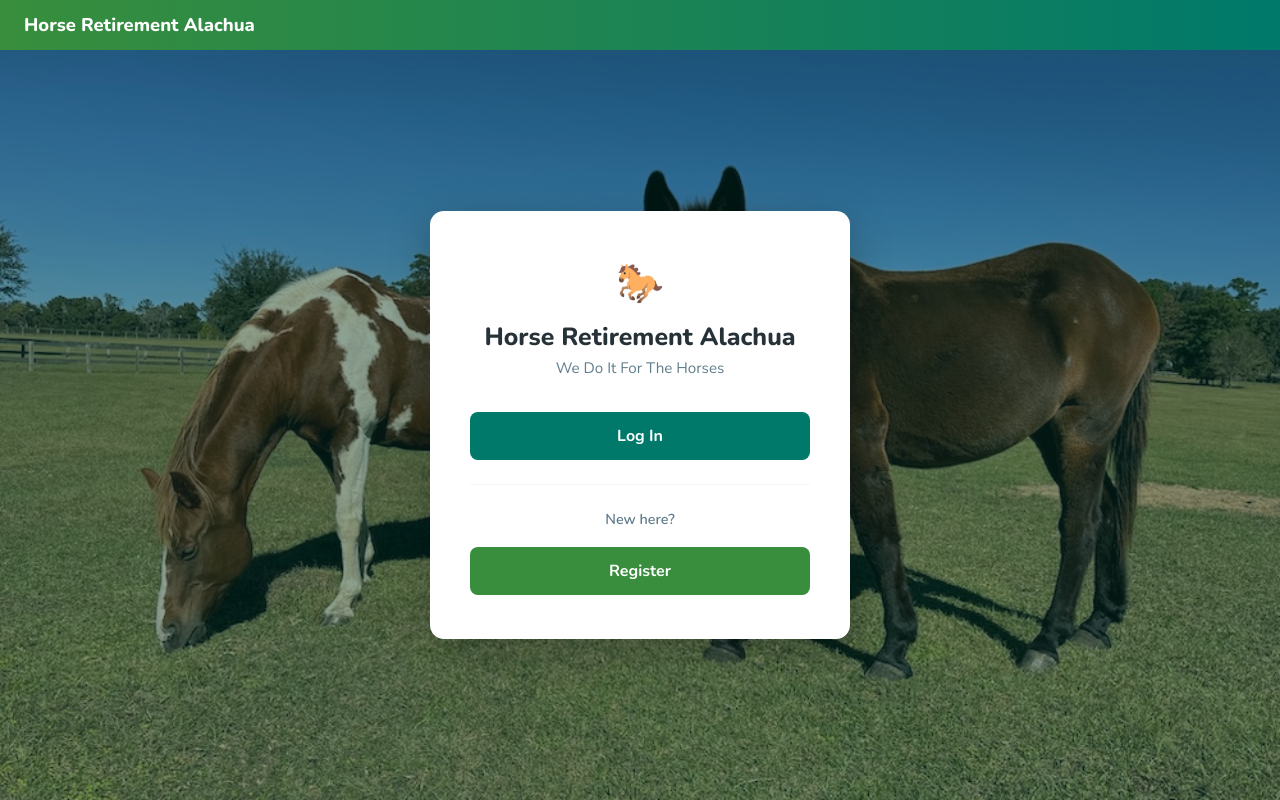
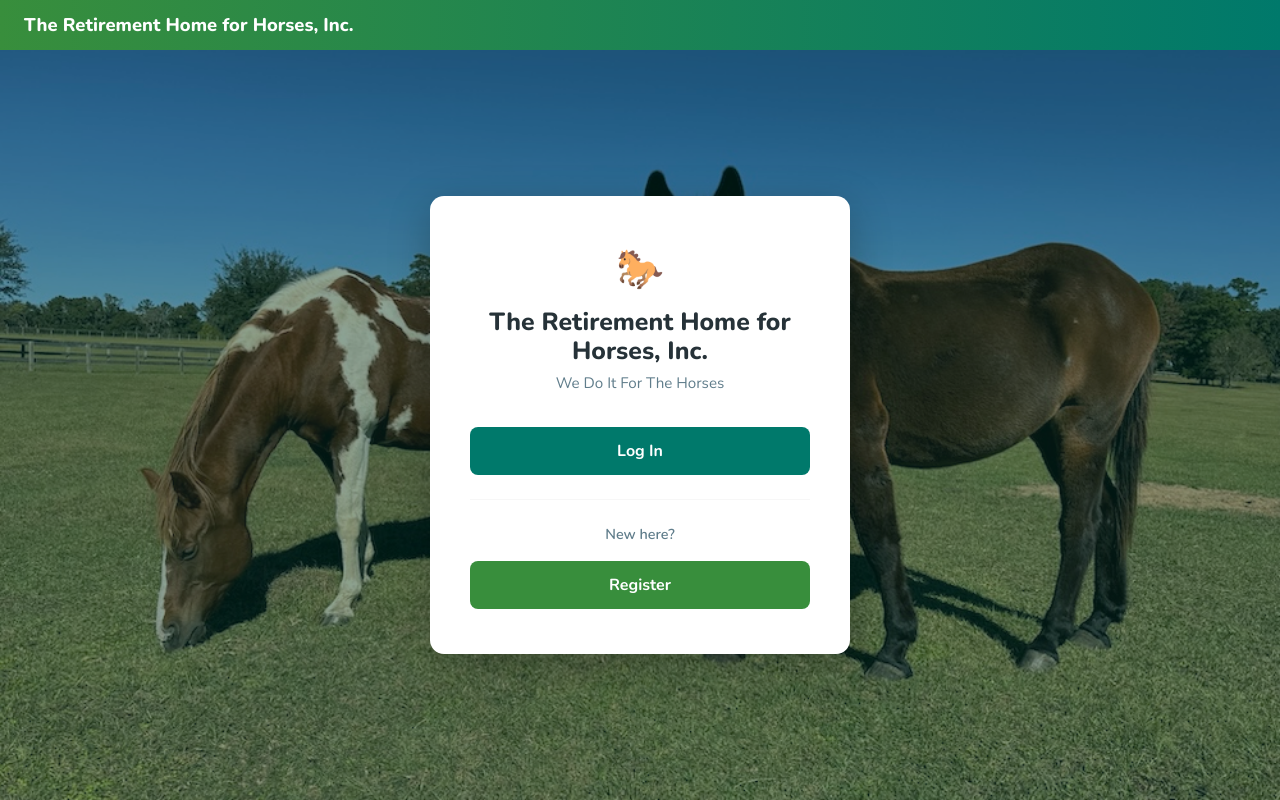
Before and after one commit to almeidaLuisa/Horse_Retirement_Alachua, a plain HTML site: page frontend/home_page.html in a window 1280 px wide. Drawn offline with nearby package versions, Linux system fonts and the light colour scheme.

Commit message:
fixed name on home page

```diff
--- a/frontend/home_page.html
+++ b/frontend/home_page.html
@@ -1,11 +1,11 @@
-<!-- Home / Login landing page for Horse Retirement Alachua -->
+<!-- Home / Login landing page for The Retirement Home for Horses, Inc. -->
 
 <!doctype html>
 <html lang="en">
   <head>
     <meta charset="utf-8" />
     <meta name="viewport" content="width=device-width, initial-scale=1" />
-    <title>Horse Retirement Alachua</title>
+    <title>The Retirement Home for Horses, Inc.</title>
 
     <link href="https://cdn.jsdelivr.net/npm/bootstrap@5.3.2/dist/css/bootstrap.min.css" rel="stylesheet"/>
     <link href="https://fonts.googleapis.com/css2?family=Nunito:wght@400;600;700;800&display=swap" rel="stylesheet"/>
@@ -141,14 +141,14 @@
 
     <!-- Top bar -->
     <div class="top-bar">
-      <span class="brand">Horse Retirement Alachua</span>
+      <span class="brand">The Retirement Home for Horses, Inc.</span>
     </div>
 
     <!-- Full-screen hero with centered card -->
     <div class="hero-bg">
       <div class="login-card">
         <div class="horse-icon">&#x1F40E;</div>
-        <h1>Horse Retirement Alachua</h1>
+        <h1>The Retirement Home for Horses, Inc.</h1>
         <p class="subtitle">We Do It For The Horses</p>
 
         <a href="login_page.html" class="btn-login">Log In</a>
```
